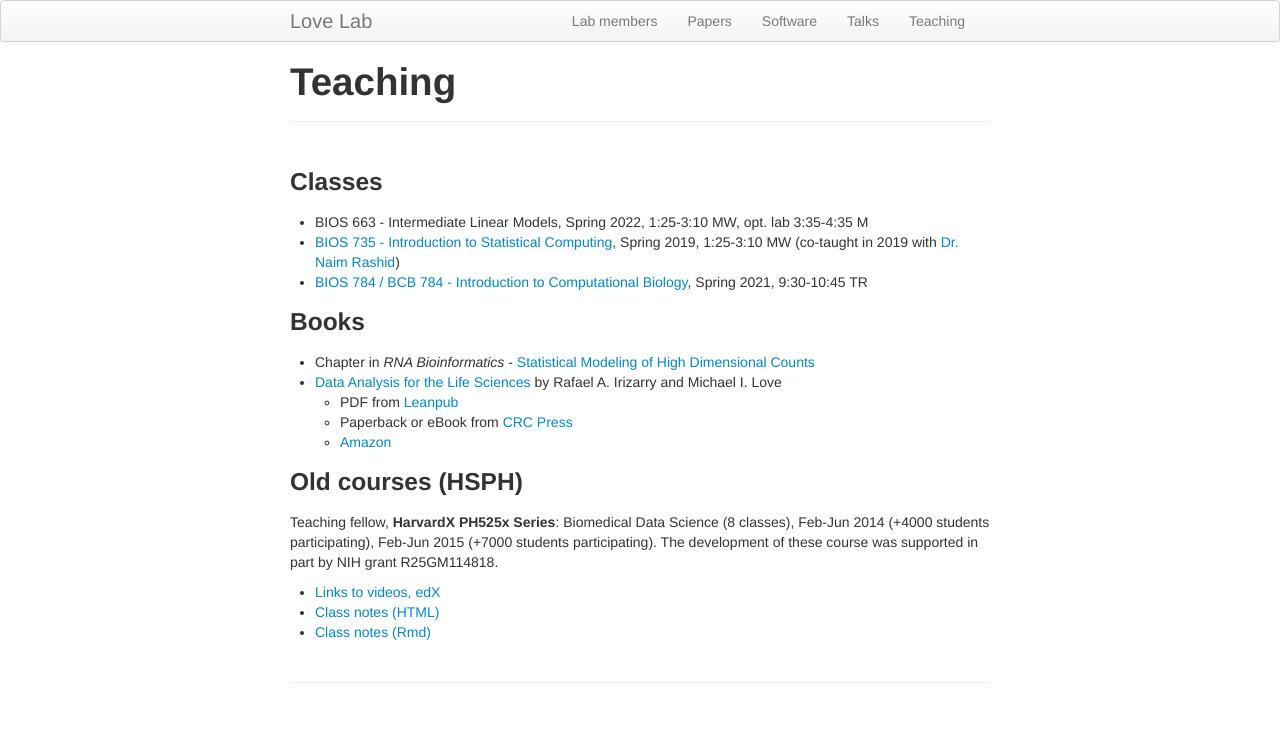
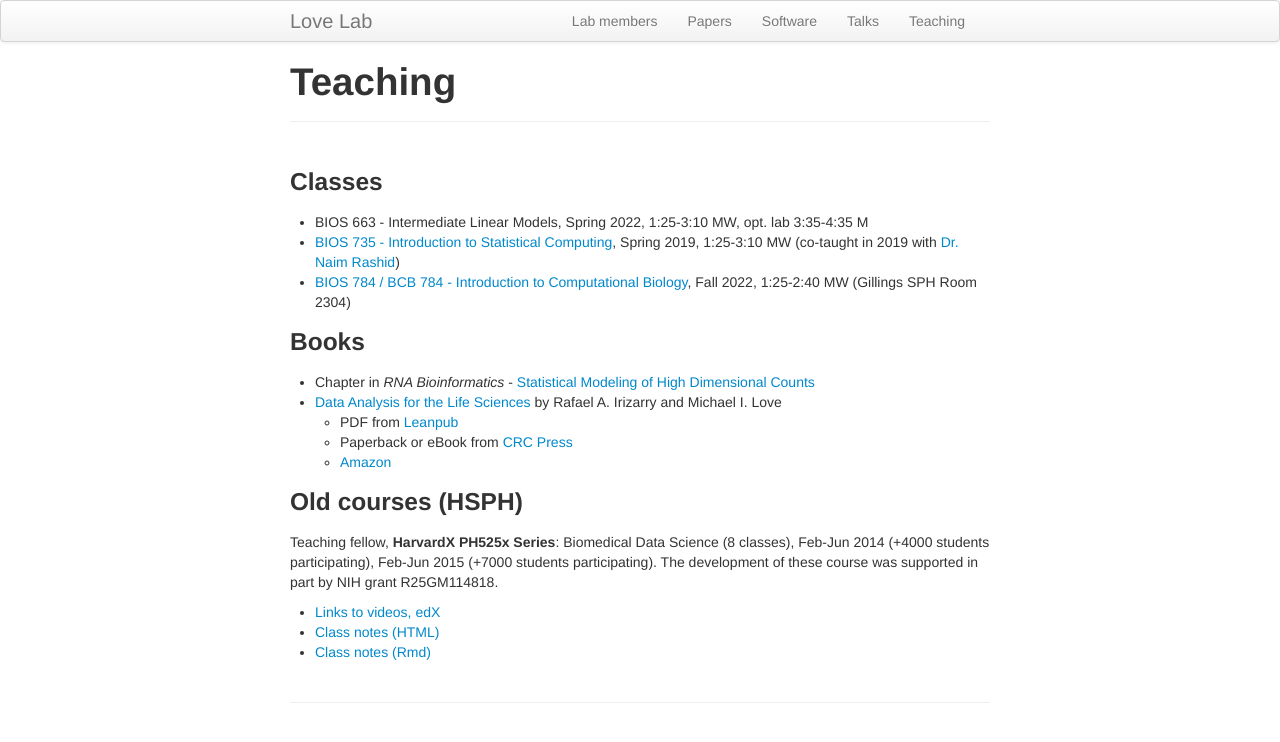
Before and after one commit to mikelove/mikelove.github.io, a Jekyll site: the page built from pages/teaching.md, in a window 1280 px wide. Shown: the top 742 px of the page. Built offline with Jekyll 4.4.1, drawn with Linux system fonts in a browser that asks for light colours.

Commit message:
update 784

```diff
--- a/pages/teaching.md
+++ b/pages/teaching.md
@@ -11,7 +11,7 @@ title: "Teaching"
   Spring 2019, 1:25-3:10 MW (co-taught in 2019 with
   [Dr. Naim Rashid](https://naimurashid.github.io/))
 * [BIOS 784 / BCB 784 - Introduction to Computational Biology](http://biodatascience.github.io/compbio),
-  Spring 2021, 9:30-10:45 TR
+  Fall 2022, 1:25-2:40 MW (Gillings SPH Room 2304)
 
 ### Books
 
```
